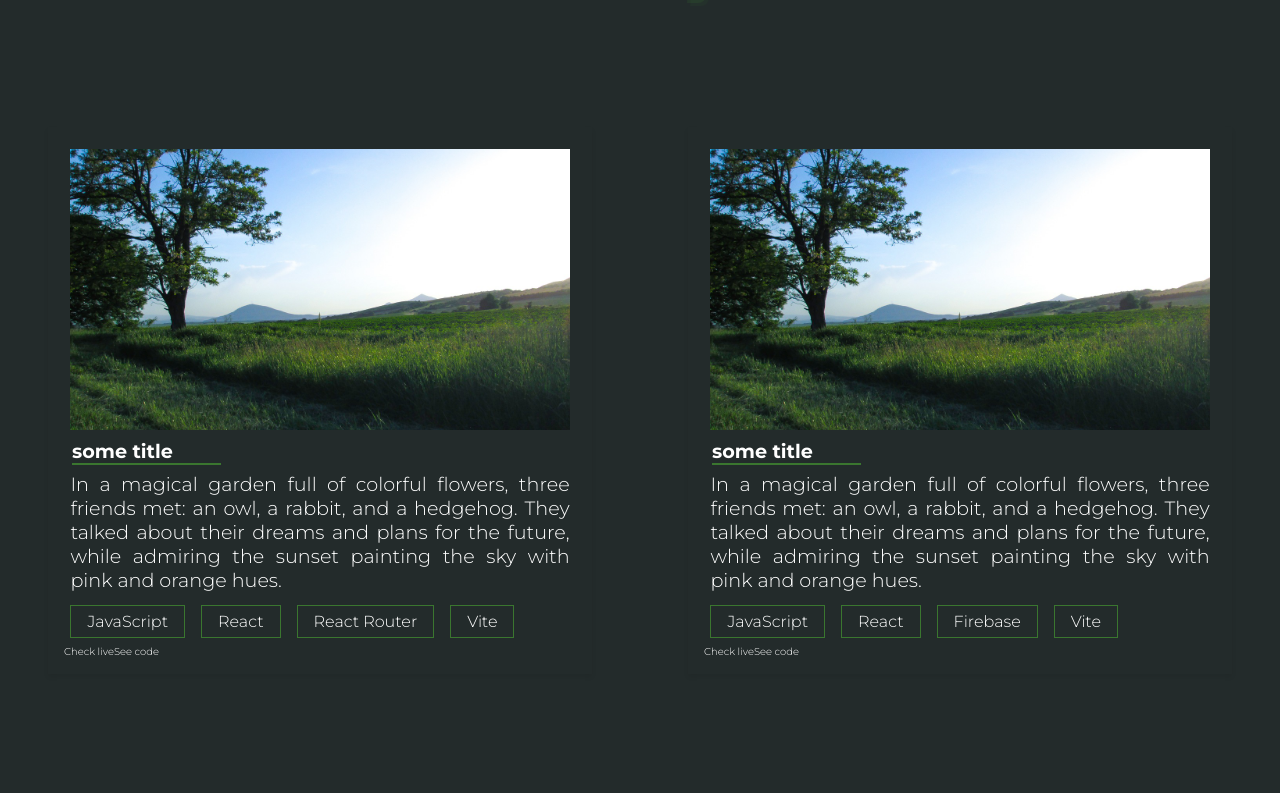
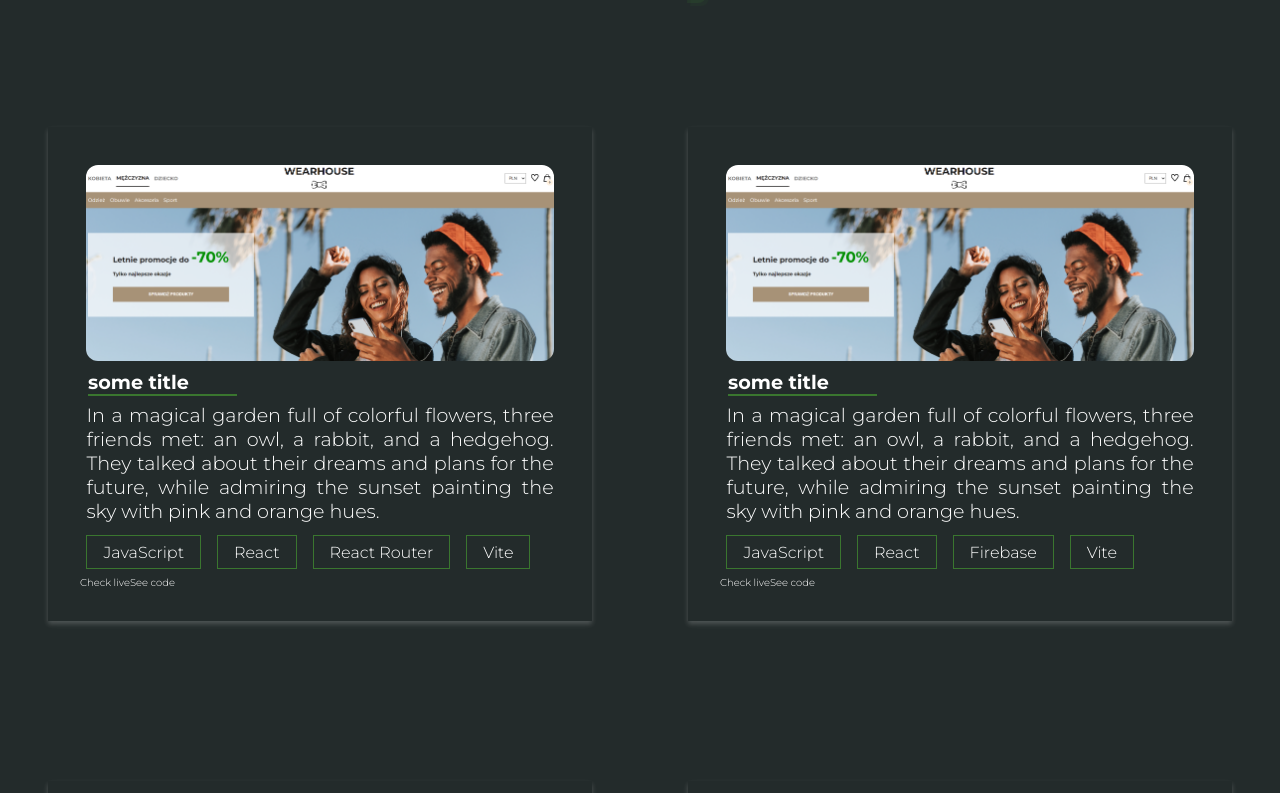
Before and after one commit to GrzegorzKopacki/Portfolio, a React (Vite) app in the folder portfolioPage/: page / in a window 1280 px wide. Shown: the part 3127-3920 px from the top of the page. Built offline with nearby package versions, Linux system fonts and the light colour scheme.

Commit message:
added animation for projectImage in projectsection component

```diff
--- a/portfolioPage/src/components/ProjectsSection/ProjectsSection.jsx
+++ b/portfolioPage/src/components/ProjectsSection/ProjectsSection.jsx
@@ -1,7 +1,6 @@
 import styles from "./ProjectsSection.module.css";
 import { PROJECTS } from "../../constants/projects";
 import { LANGUAGE } from "../../constants/language";
-import  TEST  from "../../assets/test.jpg";
 
 export function ProjectsSection({ language }) {
 	const selectedLanguage = LANGUAGE.find((lang) => lang.language === language);
@@ -15,7 +14,9 @@ export function ProjectsSection({ language }) {
 			<div className={styles.projectsContent}>
 				{PROJECTS.map((project) => (
 					<div key={project.id} className={styles.projectContentCard}>
-						<img src={project.image} />
+						<div className={styles.imageContainer}>
+							<img src={project.image} className={styles.projectImage} />
+						</div>
 						<div className={styles.projectInfo}>
 							<p className={styles.projectName}>{project.title}</p>
 						</div>
--- a/portfolioPage/src/components/ProjectsSection/ProjectsSection.module.css
+++ b/portfolioPage/src/components/ProjectsSection/ProjectsSection.module.css
@@ -8,14 +8,32 @@
 	margin: 5rem auto;
 	width: 85%;
 	box-shadow: var(--shadow);
-	padding: 1rem;
+	padding: 2rem;
 }
 
-.projectContentCard img {
+.imageContainer {
 	width: 100%;
-	/* display: block; */
-	margin: 0 auto;
+	overflow: hidden;
+	border-radius: 12px;
 	padding: 0.4rem;
+}
+
+.projectImage {
+	width: 100%;
+	border-radius: 12px;
+	transition: all 0.3s;
+}
+
+/* .projectContentCard:nth-child(even) img {
+	transform: rotate(1deg);
+}
+
+.projectContentCard:nth-child(odd) img {
+	transform: rotate(-1deg);
+} */
+
+.projectContentCard img:hover {
+	transform: rotate(25deg) scale(1.6);
 }
 
 .projectInfo {
@@ -63,7 +81,6 @@
 
 	&:hover {
 		border: 1px solid rgba(82, 194, 52, 0.9);
-
 	}
 }
 
--- a/portfolioPage/src/constants/projects.js
+++ b/portfolioPage/src/constants/projects.js
@@ -1,10 +1,11 @@
 import TEST from "../assets/test.jpg";
+import ONE from "../assets/projectOneHero.png";
 
 export const PROJECTS = [
 	{
 		id: 1,
 		title: "some title",
-		image: TEST,
+		image: ONE,
 		live: "some link",
 		github: "some github",
 		technologies: ["JavaScript", "React", "React Router", "Vite"],
@@ -13,7 +14,7 @@ export const PROJECTS = [
 	{
 		id: 2,
 		title: "some title",
-		image: TEST,
+		image: ONE,
 		live: "some link",
 		github: "some github",
 		technologies: ["JavaScript", "React", "Firebase", "Vite"],
@@ -22,7 +23,7 @@ export const PROJECTS = [
 	{
 		id: 3,
 		title: "some title",
-		image: TEST,
+		image: ONE,
 		live: "some link",
 		github: "some github",
 		technologies: ["TypeScript", "Next.js", "React", "Vite"],
@@ -31,7 +32,7 @@ export const PROJECTS = [
 	{
 		id: 4,
 		title: "some title",
-		image: TEST,
+		image: ONE,
 		live: "some link",
 		github: "some github",
 		technologies: ["JavaScript", "React", "Vite"],
--- a/portfolioPage/src/styles/theme.css
+++ b/portfolioPage/src/styles/theme.css
@@ -44,7 +44,7 @@ body {
 	--textColorHover: #26224b;
 
 	/* Box shadow style */
-	--shadow: rgba(0, 0, 0, 0.062) 0px 3px 5px;
+	--shadow: rgba(255, 255, 255, 0.2) 0px 3px 5px;
 
 	/* Box shadow hovers */
 	--shadowHover: rgba(143, 143, 143, 0.212) 0px 5px 15px;
```
Also changed, not shown: portfolioPage/src/assets/projectOne.png (added), portfolioPage/src/assets/projectOneHero.png (added). Lines whose indentation alone changed are shown as unchanged.
